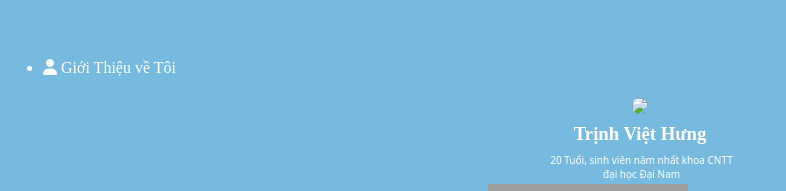
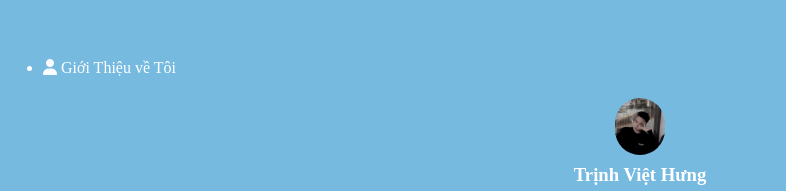
Before and after one commit to hung-debug/vhung-debug, a plain HTML site: page index.html in a window 1280 px wide. Shown: the top 191 px of the page, without its empty margins (0-786 px from the left). Drawn offline with Linux system fonts and the light colour scheme; grey boxes are pictures that could not be loaded.

Commit message:
Update index.html

```diff
--- a/index.html
+++ b/index.html
@@ -17,7 +17,7 @@
         <li><a href="#"><i class="fa-solid fa-user" style="color: #fafcff;"></i> Giới Thiệu về Tôi</a></li>
     </ul>
     <center>
-    <img class="avatar" src="./img/VH.jpg">
+    <img class="avatar" src="./VH.jpg">
     <h3>Trịnh Việt Hưng</h3>
     <p class="slogan">20 Tuổi, sinh viên năm nhất khoa CNTT đại học Đại Nam</p>
     </center>
```
